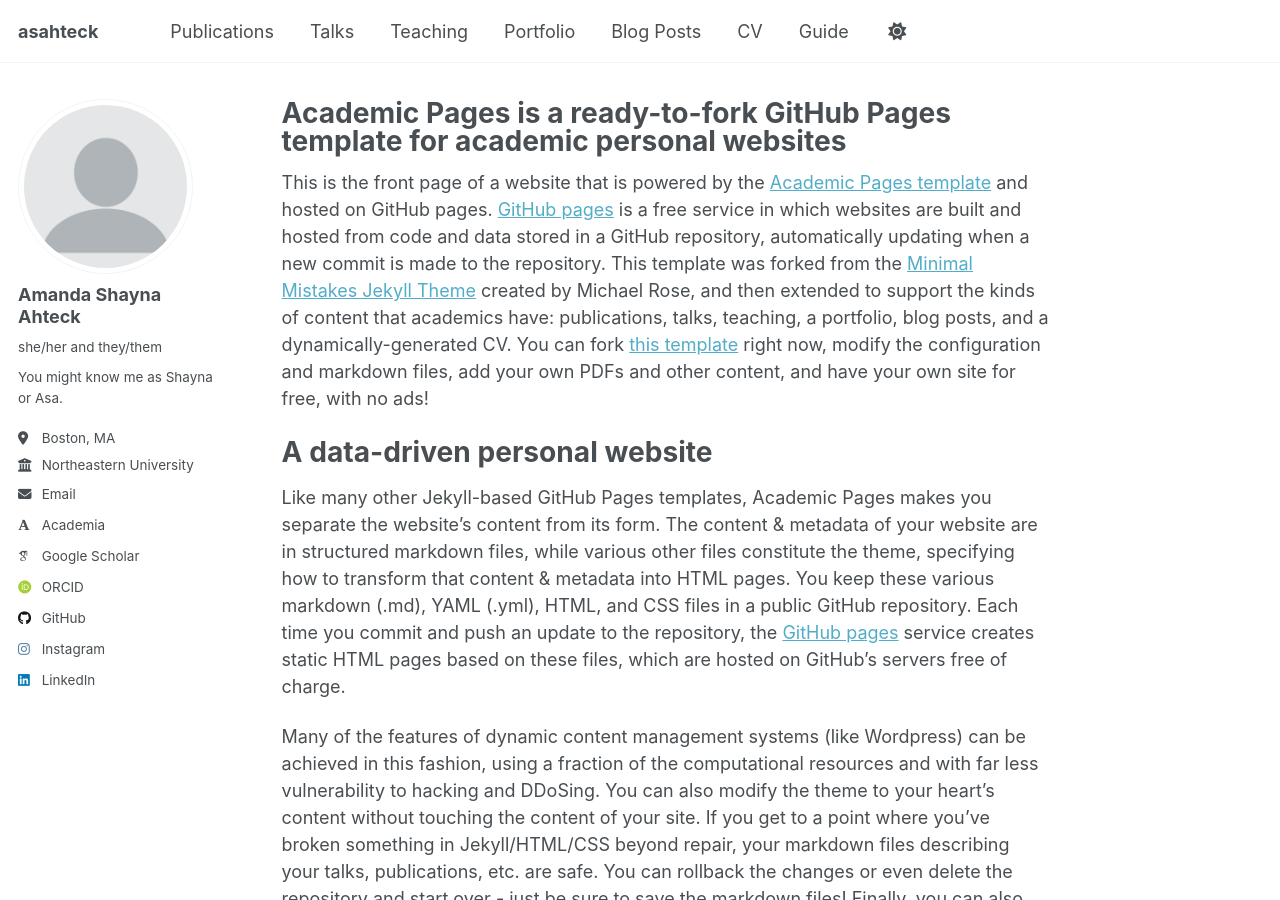
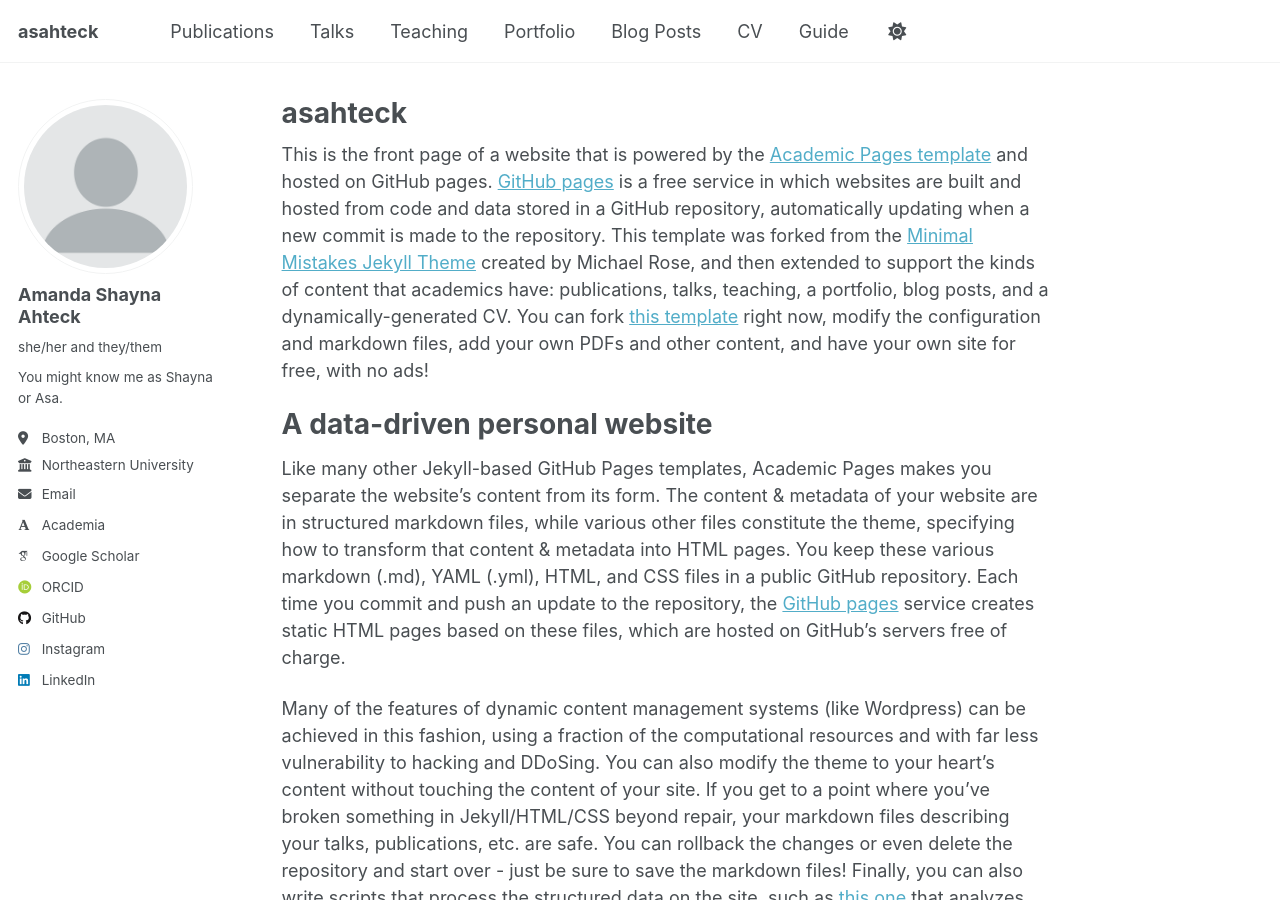
Before and after one commit to asahteck/asahteck.github.io, a Jekyll site: the page built from _pages/about.md, in a window 1280 px wide and 900 px high. Built offline with Jekyll 4.4.1, drawn with Linux system fonts in a browser that asks for light colours; some web fonts are replaced.

Commit message:
Update about.md
renamed to asahteck

```diff
--- a/_pages/about.md
+++ b/_pages/about.md
@@ -1,6 +1,6 @@
 ---
 permalink: /
-title: "Academic Pages is a ready-to-fork GitHub Pages template for academic personal websites"
+title: "asahteck"
 author_profile: true
 redirect_from:
   - /about/
```
